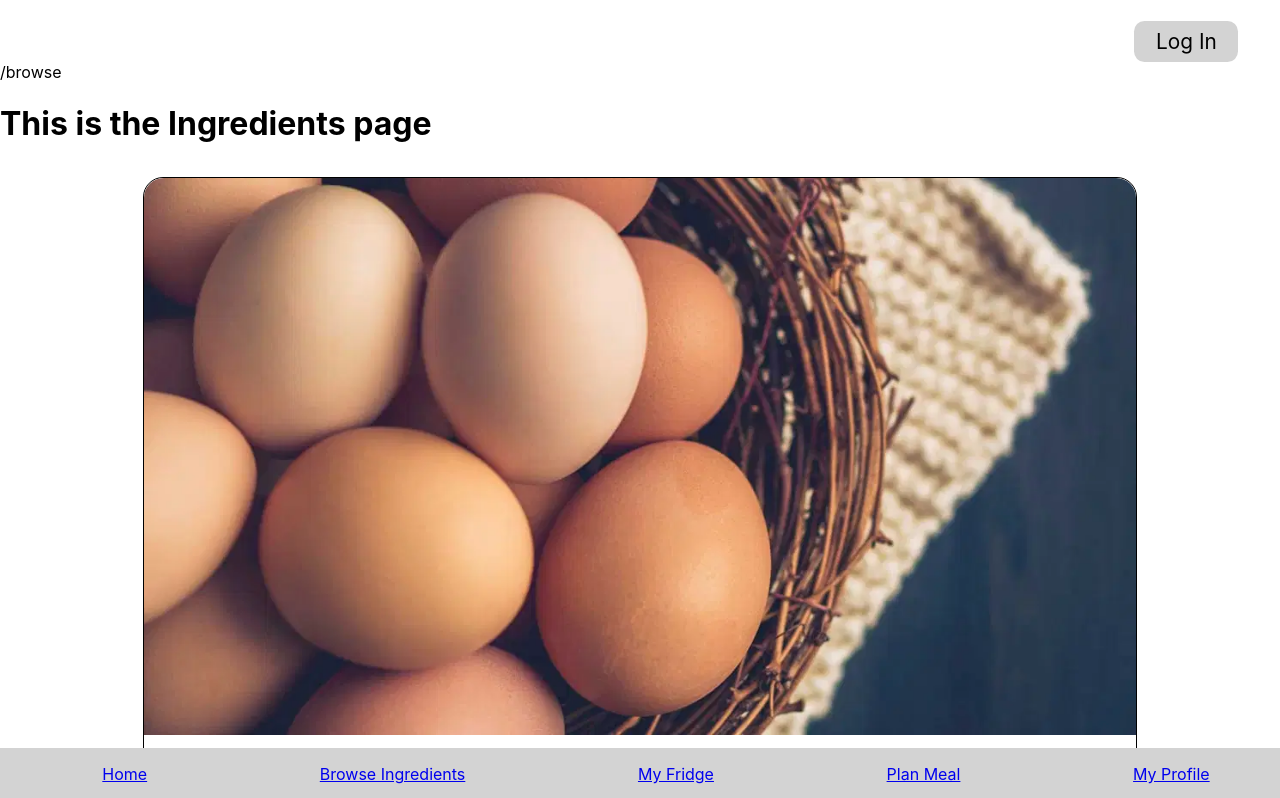
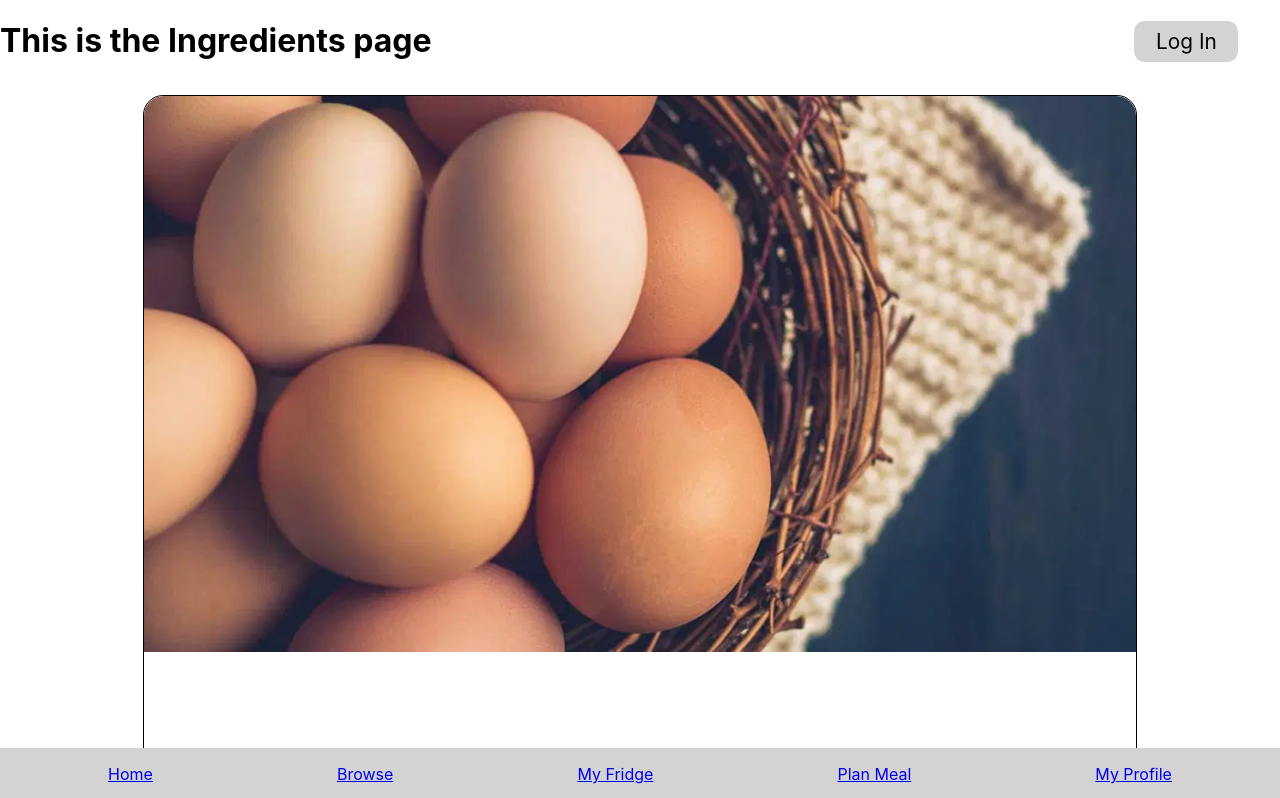
Before and after one commit to agiledev-students-fall2023/4-final-project-agile-architects-1, a React (Create React App) app in the folder front-end/: page /browse in a window 1280 px wide. Shown: the top 798 px of the page. Built offline with nearby package versions, Linux system fonts and the light colour scheme.

Commit message:
adjust app.js

```diff
--- a/front-end/src/App.css
+++ b/front-end/src/App.css
@@ -6,4 +6,12 @@
     width: 100%;
     position: fixed;
     bottom: 0;
+    box-sizing: border-box;
 }
+
+.login-button {
+    position: absolute;
+    margin: 10px;
+    top: 0;
+    right: 0;
+}
--- a/front-end/src/App.js
+++ b/front-end/src/App.js
@@ -23,7 +23,7 @@ function MainContent() {
             <LoginButton className="login-button" as={Link} to="/login">Log In</LoginButton>
             )
         }
-            <div className="App-Header">{location.pathname}</div>
+            {/* <div className="App-Header">{location.pathname}</div> */}
             <Routes>
                 <Route path="/" element={<Home />} />
                 <Route path="/browse" element={<BrowseIngredients />} />
@@ -38,7 +38,7 @@ function MainContent() {
                 ["/", "/browse", "/fridge", "/plan", "/profile"].indexOf(location.pathname) !== -1 && (
                     <nav className="Navigation-Bar">
                         <Link className="nav-item" to="/">Home</Link>
-                        <Link className="nav-item" to="/browse">Browse Ingredients</Link>
+                        <Link className="nav-item" to="/browse">Browse</Link>
                         <Link className="nav-item" to="/fridge">My Fridge</Link>
                         <Link className="nav-item" to="/plan">Plan Meal</Link>
                         <Link className="nav-item" to="/profile">My Profile</Link>
--- a/front-end/src/routes/Ingredients.js
+++ b/front-end/src/routes/Ingredients.js
@@ -18,7 +18,7 @@ function BrowseIngredients() {
         usrImg: "/grey.png"
     }
     const example_lettuce_post = {
-        image: '/example_lettuce.jpg',
+        image: '/example_lettuce.png',
         title: "Fresh Lettuce",
         author: "user3",
         usrImg: "/example_usrimg.png"
```
